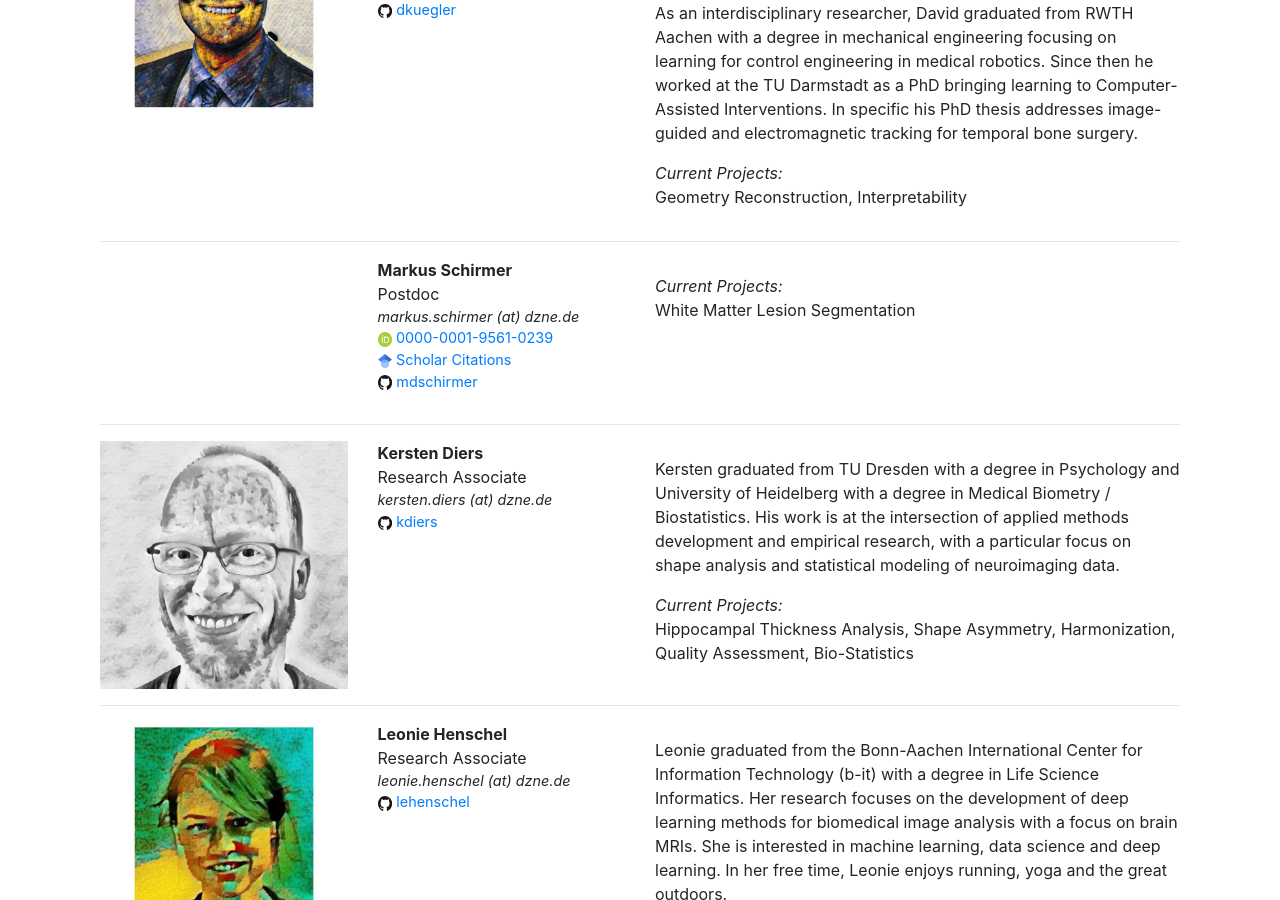
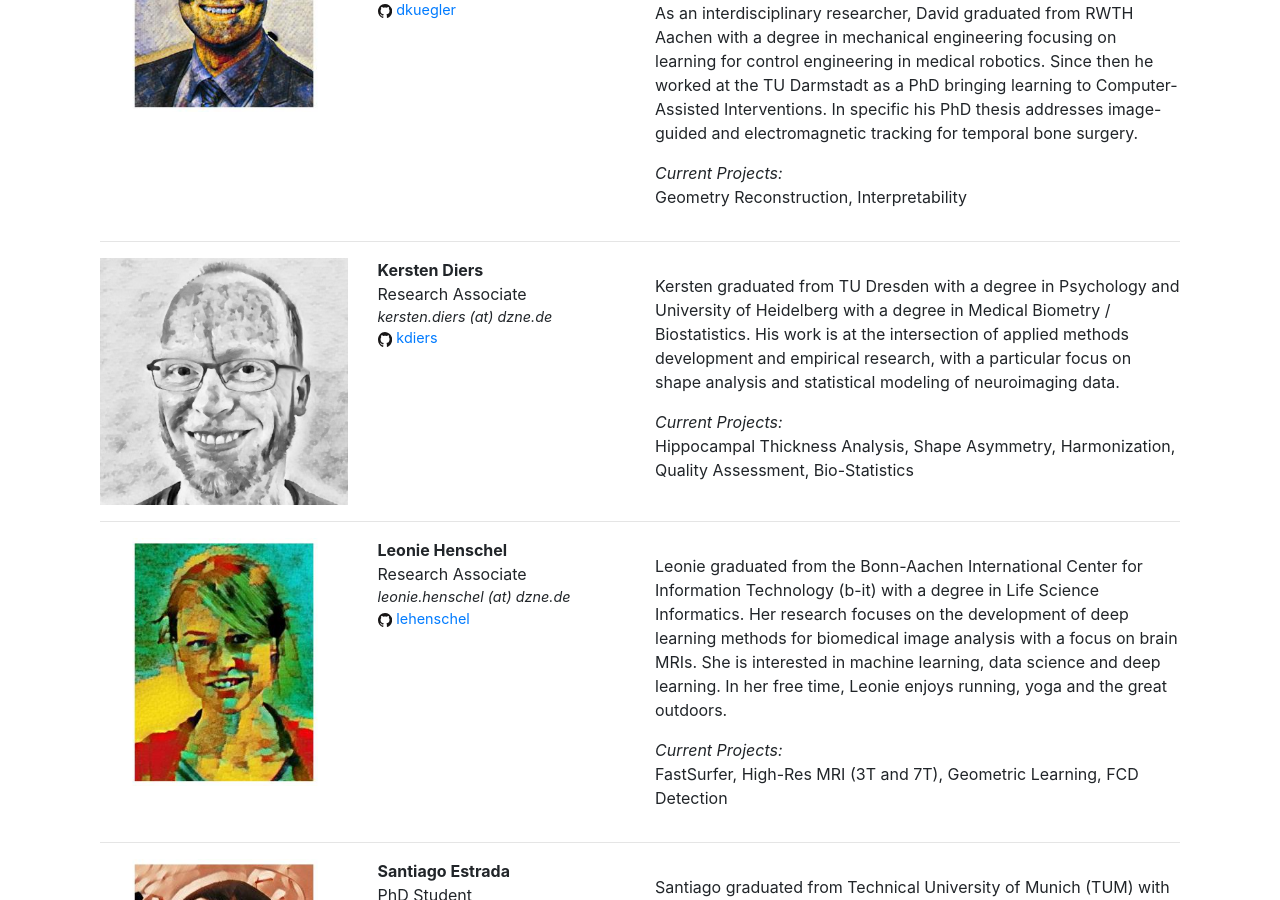
Before and after one commit to Deep-MI/Deep-MI.github.io, a Jekyll site: the page built from members/index.html, in a window 1280 px wide and 900 px high, scrolled down 1398 px. Built offline with Jekyll 4.4.1, drawn with Linux system fonts in a browser that asks for light colours; nearby versions of some CDN libraries; comment, search, counter and statistics services are not loaded.

Commit message:
Update members.yml

```diff
--- a/_data/members.yml
+++ b/_data/members.yml
@@ -60,14 +60,6 @@
   bringing learning to Computer-Assisted Interventions. In specific his PhD thesis addresses
   image-guided and electromagnetic tracking for temporal bone surgery.'
   projects: 'Geometry Reconstruction, Interpretability'
-
-- name: Markus Schirmer
-  position: Postdoc
-  email: markus.schirmer (at) dzne.de
-  scholar: TU9iW8AAAAAJ
-  orcid: 0000-0001-9561-0239
-  github: mdschirmer
-  projects: 'White Matter Lesion Segmentation'
 
 - name: Kersten Diers
   image: /static/img/members/diers.jpg
```
